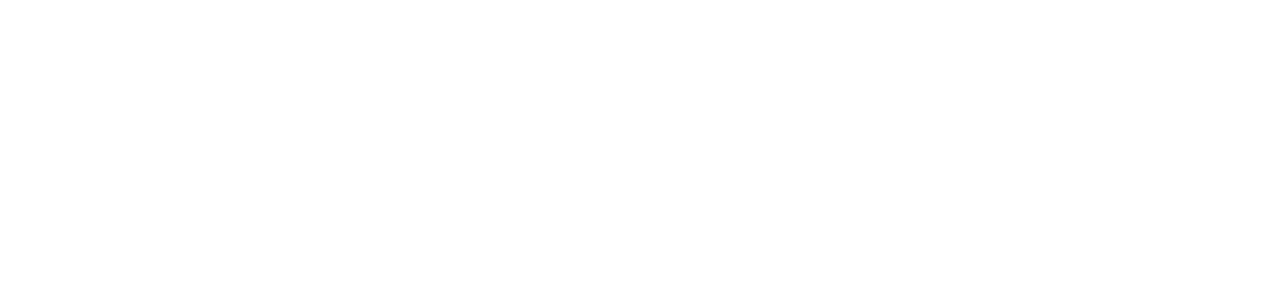
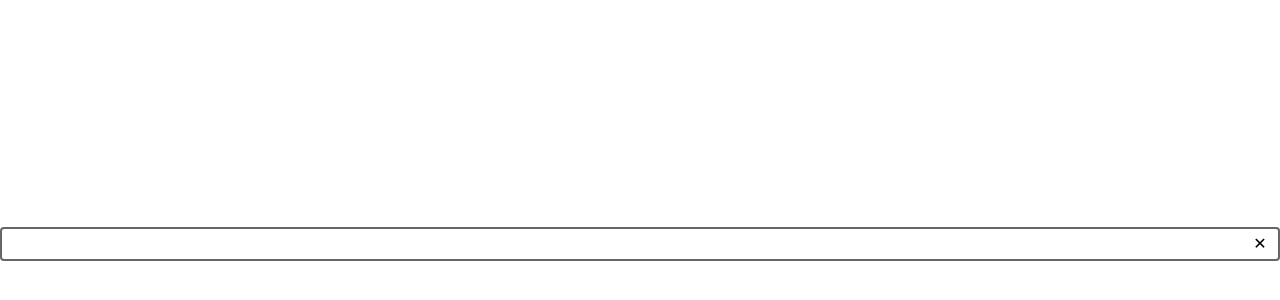
Before and after one commit to frontandrew/date-picker-vue, a Vue app: page / in a window 1280 px wide. Shown: the part 156-456 px from the top of the page. Built offline with nearby package versions, Linux system fonts and the light colour scheme.

Commit message:
feat: base input layout

```diff
--- a/src/app/App.vue
+++ b/src/app/App.vue
@@ -1,11 +1,14 @@
 <script setup lang="ts">
 import Input from "../shared/components/input/Input.vue";
+import CalendarIcon from "../shared/icons/calendar/CalendarIcon.vue";
 </script>
 
 <template>
-    <Input />
+    <Input id="date-picker" name="date-picker">
+    <template #icon>
+        <CalendarIcon />
+    </template>
+    </Input>
 </template>
 
-<style scoped>
-
-</style>
+<style scoped></style>
--- a/src/shared/components/input/Input.vue
+++ b/src/shared/components/input/Input.vue
@@ -1,32 +1,89 @@
 <script setup lang="ts">
-import { ref } from 'vue'
+import { useSlots, useTemplateRef } from 'vue';
+import type { InputProps } from './type';
 
-const open = ref(false)
+const props = defineProps<InputProps>()
+const inputElement = useTemplateRef('input');
 
+const { icon } = useSlots();
 
 </script>
 
 <template>
-    <div class="container">
-        <input class="input" @focusin="open = true" @focusout="open = false" />
-        <Teleport to="body">
-            <div v-if="open" class="modal">
-                <p>Привет из модального окна!</p>
-                <button @click="open = false">Закрыть</button>
-            </div>
-        </Teleport>
+    <div class="root" @click="inputElement!.focus()">
+        <label :for="props.id" v-show="props.label">{{ props.label }}</label>
+        <div class="container">
+            <button class="action" v-show="icon">
+                <slot name="icon"></slot>
+            </button>
+            <input :id="props.id" class="input" :name="props.name" ref="input" />
+            <button class="action" v-show="true" @click="inputElement!.value = ''">
+                <i>✕</i>
+            </button>
+        </div>
     </div>
 </template>
 
 <style scoped>
-.input {
-    anchor-name: --input;
+.root {
+    display: flex;
+    flex-direction: column;
+    width: 100%;
+
+    &:focus-within {
+        color: var(--accent-color);
+    }
 }
 
-.modal {
-    position: absolute;
-    position-anchor: --input;
-    top: anchor(bottom);
-    justify-self: anchor-center;
+.container {
+    display: flex;
+    align-items: center;
+
+    width: 100%;
+
+    padding: 0.25rem 0.5rem;
+    gap: 0.5rem;
+
+    border: calc(1rem / 8) solid var(--divider-color);
+    border-radius: calc(1rem / 4);
+
+    &:focus-within {
+        border-color: var(--accent-color);
+    }
+}
+
+.input {
+    flex-grow: 1;
+    padding: calc(1rem / 8);
+    line-height: 1rem;
+}
+
+.action {
+    background: unset;
+    border: unset;
+    outline: unset;
+    border-radius: calc(1rem / 8);
+    padding: calc(1rem / 8);
+
+    display: flex;
+    justify-content: center;
+    align-items: center;
+    cursor: pointer;
+
+    &:focus,
+    &:focus-visible,
+    &:hover {
+        background-color: var(--accent-color);
+    }
+
+    &:active {
+        background-color: hsl(from var(--accent-color) h s calc(l - 10));
+    }
+
+    i {
+        width: 1rem;
+        height: 1rem;
+        line-height: 1rem;
+    }
 }
 </style>
--- /dev/null
+++ b/src/shared/components/input/type.ts
@@ -0,0 +1,6 @@
+export interface InputProps {
+    id: string;
+    name: string;
+    clearable?: boolean;
+    label?: string;
+}
--- /dev/null
+++ b/src/shared/icons/calendar/CalendarIcon.vue
@@ -0,0 +1,40 @@
+<script setup lang="ts">
+import { ref } from 'vue';
+
+
+const props = withDefaults(defineProps<{ color?: string, size?: `${number}rem` }>(), {
+    color: 'var(--text-color)',
+    size: '1rem',
+})
+
+const size = ref(props.size)
+const color = ref(props.color)
+
+</script>
+
+<template>
+    <svg :width="size" :height="size" focusable="false" viewBox="0.5 1 22 22" :fill="color">
+        <path d="M19 4h-1V2h-2v2H8V2H6v2H5c-1.11
+            0-1.99.9-1.99 2L3 20c0 1.1.89 2 2
+            2h14c1.1 0 2-.9 2-2V6c0-1.1-.9-2-2-2m0
+            16H5V10h14zm0-12H5V6h14zM9 14H7v-2h2zm4
+            0h-2v-2h2zm4 0h-2v-2h2zm-8 4H7v-2h2zm4
+            0h-2v-2h2zm4 0h-2v-2h2z">
+        </path>
+    </svg>
+</template>
+
+<style scoped>
+.icon {
+    fill: var(--text-color);
+    height: 100%;
+    max-height: 1rem;
+    width: 100%;
+    max-width: 1rem;
+
+    path {
+        height: 100%;
+        width: 100%;
+    }
+}
+</style>
```
